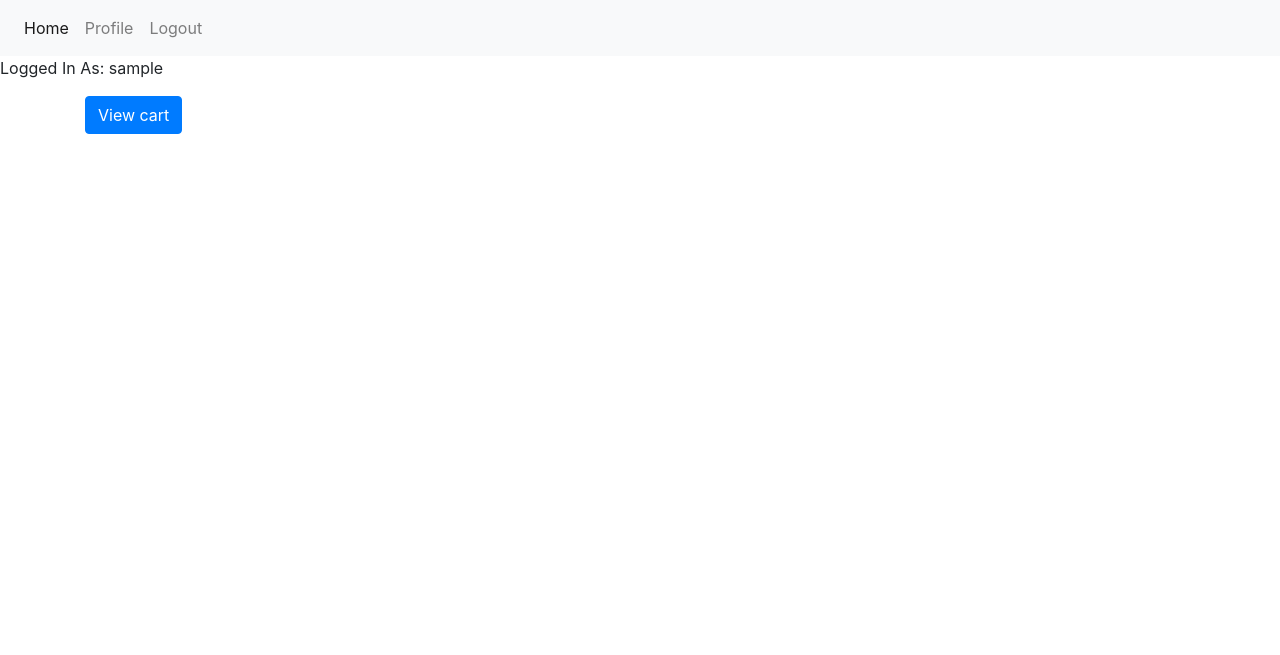
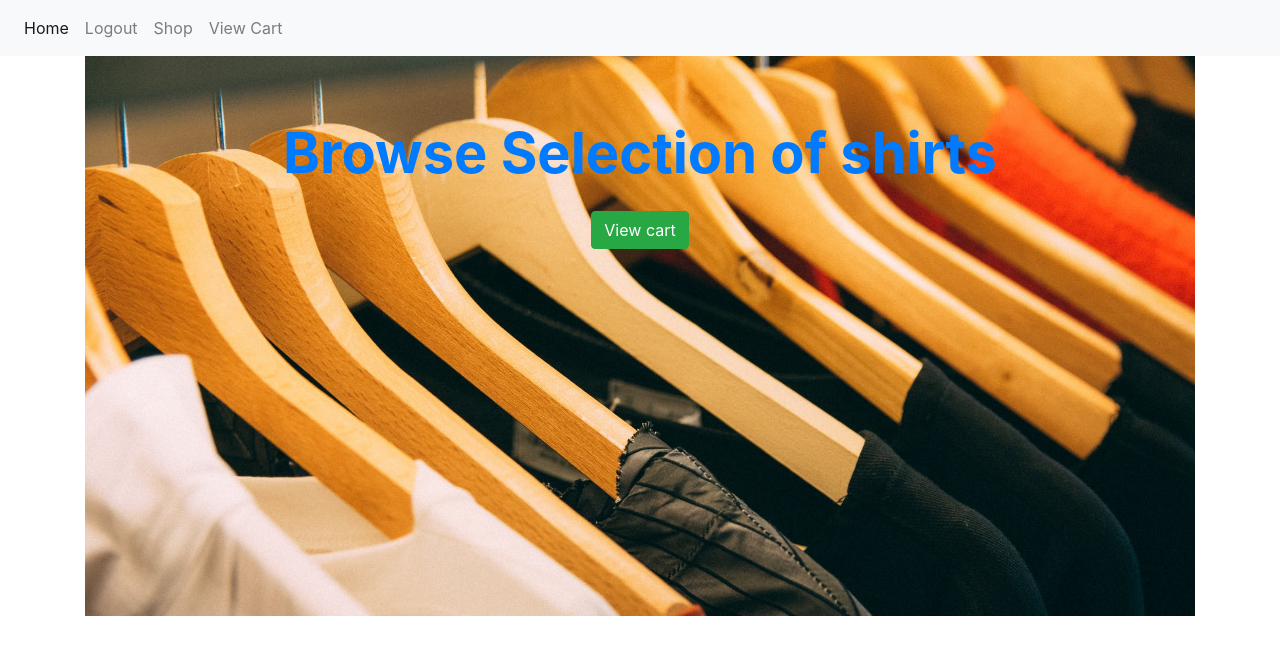
Before and after one commit to Zaidcoll/Project4, a Django app: page /shop/ in a window 1280 px wide. Shown: the top 655 px of the page. Run offline with Django 3.2, Linux system fonts and the light colour scheme; the visitor is signed in with stand-in values (Sample User, id 1); data that the repository does not hold is empty; some libraries are stand-ins or nearby versions.

Commit message:
added missing route and minor changes to layout of catalog and home page

```diff
--- a/ProjectManagement/urls.py
+++ b/ProjectManagement/urls.py
@@ -17,7 +17,7 @@ from django.contrib import admin
 from django.urls import path, include
 from django.conf import settings
 from django.conf.urls.static import static
-from accounts.views import index, logout , login , profile , register
+from accounts.views import index, logout , login  , register
 from payments.views import payments
 
 urlpatterns = [
--- a/accounts/forms.py
+++ b/accounts/forms.py
@@ -13,7 +13,7 @@ class UserLoginForm(forms.Form):
 
 #USer Registration
 class UserRegistrationForm(UserCreationForm):
-    password1 = forms.CharField(widget=forms.PasswordInput)
+    password1 = forms.CharField(label ="Password", widget=forms.PasswordInput)
     password2 = forms.CharField(label ="Password Confirmation", widget=forms.PasswordInput)
 
     def clean_email(self):
--- a/accounts/urls.py
+++ b/accounts/urls.py
@@ -1,10 +1,9 @@
 from django.urls import path
-from .views import index, logout , login , profile , register
+from .views import index, logout , login , register
 
 urlpatterns = [
     path('',index, name = 'index'),
     path('logout',logout, name = 'logout'),
     path('login',login, name = 'login'),
-    path('profile',profile, name = 'profile'),
     path('register',register, name ='register')
 ]
--- a/accounts/views.py
+++ b/accounts/views.py
@@ -32,7 +32,7 @@ def login(request):
             if user:
                 # log in the user
                 auth.login(user=user, request=request)
-                messages.success(request, "You have successfully logged in")
+                messages.success(request, "You have successfully logged in as: ")
                 return redirect(reverse('catalog'))
             else:
                 login_form.add_error(None, "Invalid username or password")
@@ -47,10 +47,6 @@ def login(request):
         return render(request, 'accounts/login.html', {
             'form':form
         })
-
-@login_required
-def profile(request):
-    return HttpResponse("Profile")
 
 def register(request):
     if request.method == "POST":
--- a/cart/views.py
+++ b/cart/views.py
@@ -40,4 +40,4 @@ def remove_from_cart(request,cart_item_id):
 
     existing_cart_item=CartItem.objects.get(pk=cart_item_id)
     existing_cart_item.delete()
-    return redirect(reverse('catalog'))
+    return redirect(reverse('view_cart'))
--- a/shop/templates/shop/catalog.html
+++ b/shop/templates/shop/catalog.html
@@ -1,6 +1,14 @@
-{%extends 'base.html'%} {%block content%}
+{%extends 'base.html'%}{%load static%} {%block content%}
 <div class = ' container'>
-<a class='mt-3 mb-3 btn btn-primary' href="{%url 'view_cart'%}">View cart</a>
+    <div class="jumbotron jumbotron-fluid hero-image2 ">
+
+    <h1 class="display-4 color2 text-center font-weight-bold text-primary">Browse Selection of shirts</h1>
+    <div class= 'text-center'>
+    <a class='mt-3 mb-3 btn btn-success' href="{%url 'view_cart'%}">View cart</a>
+    </div>
+
+</div>
+
 <div style='display:flex; justify-content:space-between'>
 
     {%for product in all_products%}
@@ -9,13 +17,17 @@
         <div class="card-body">
             <h5 class="card-title">{{product.name}}</h5>
             <p class="card-text">{{product.description}}</p>
+            <p class="card-text"> Price: ${{product.cost}}</p>
             <a href="{% url 'add_to_cart' product_id=product.id %}" class="btn btn-primary">Add to cart</a>
         </div>
     </div>
+
     {%endfor%}
 
 
+
 </div>
+
 </div>
 
 
--- a/static/style.css
+++ b/static/style.css
@@ -1,8 +1,13 @@
 .hero-image1{
-  background-image:url(media/images/heroimage.jpg);
+  background-image:url('Images/heroimage.jpg');
   height:100vh;
   background-size:cover;
 }
+.hero-image2{
+  background-image:url('Images/tshirt100.jpeg');
+  height:70vh;
+  background-size:cover;
+}
 .color2{
-  color:white;
+  color:black;
 }
--- a/tasks/urls.py
+++ b/tasks/urls.py
@@ -1,6 +1,6 @@
 
 from django.urls import path, include
-from accounts.views import index, logout , login , profile , register
+from accounts.views import index, logout , login , register
 from .views import create_item, show_item
 
 urlpatterns = [
--- a/templates/base.html
+++ b/templates/base.html
@@ -20,7 +20,7 @@
   <div class="collapse navbar-collapse" id="navbarNavDropdown">
     <ul class="navbar-nav">
       <li class="nav-item active">
-        <a class="nav-link" href="#">Home <span class="sr-only">(current)</span></a>
+        <a class="nav-link" href="{%url 'index'%}">Home <span class="sr-only">(current)</span></a>
       </li>
       {% if not user.is_authenticated %}
       <li class="nav-item">
@@ -32,10 +32,13 @@
       {%endif%}
       {%if user.is_authenticated %}
       <li class="nav-item">
-        <a class="nav-link" href="{%url 'profile'%}">Profile</a>
+        <a class="nav-link" href="{%url 'logout'%}">Logout</a>
       </li>
       <li class="nav-item">
-        <a class="nav-link" href="{%url 'logout'%}">Logout</a>
+        <a class="nav-link" href="{%url 'catalog'%}">Shop</a>
+      </li>
+      <li class="nav-item">
+        <a class="nav-link" href="{%url 'view_cart'%}">View Cart</a>
       </li>
       {%endif%}
 
@@ -45,14 +48,12 @@
     {% if messages%}
     <div class='alert alert-success'>
     {%for m in messages%}
-    {{m}}
+    {{m}}{{request.user.username}}
     </div>
     {%endfor%}
     {%endif%}
 
-    {% if request.user.username %}
-    Logged In As: {{request.user.username}}
-    {% endif %}
+
     {%block content%}
     {%endblock%}
 
```
Also changed, not shown: accounts/templates/accounts/index.html (+12 -6 lines), static/Images/heroimage.jpg (added), static/Images/tshirt100.jpeg (added).
